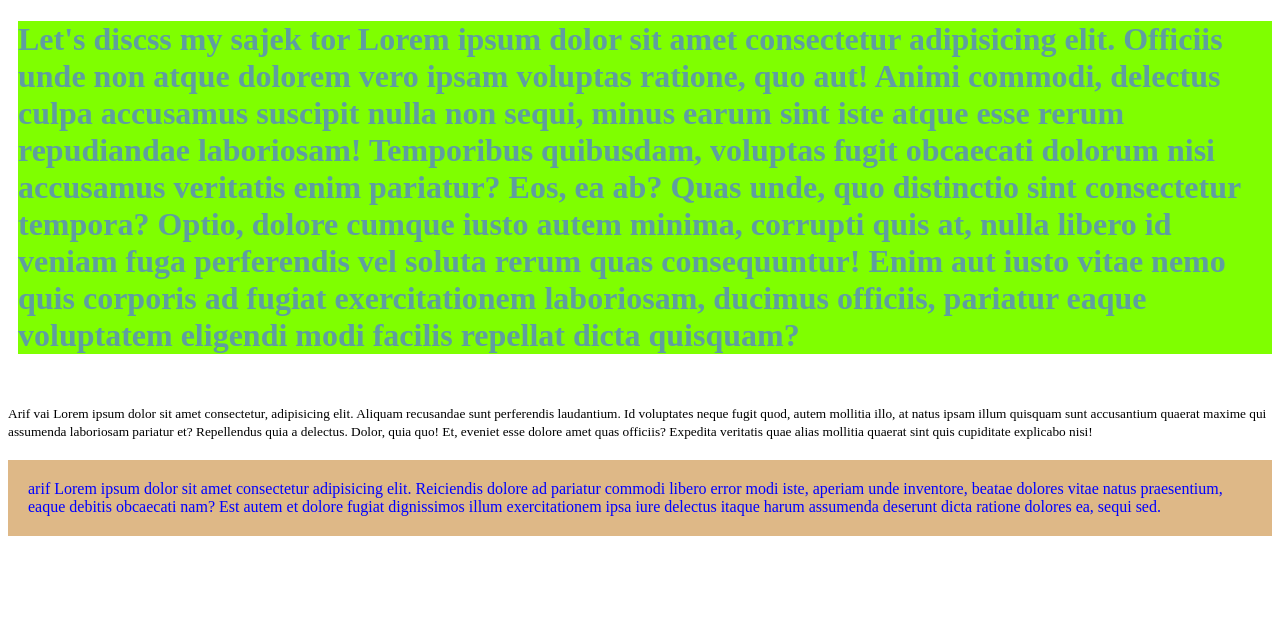
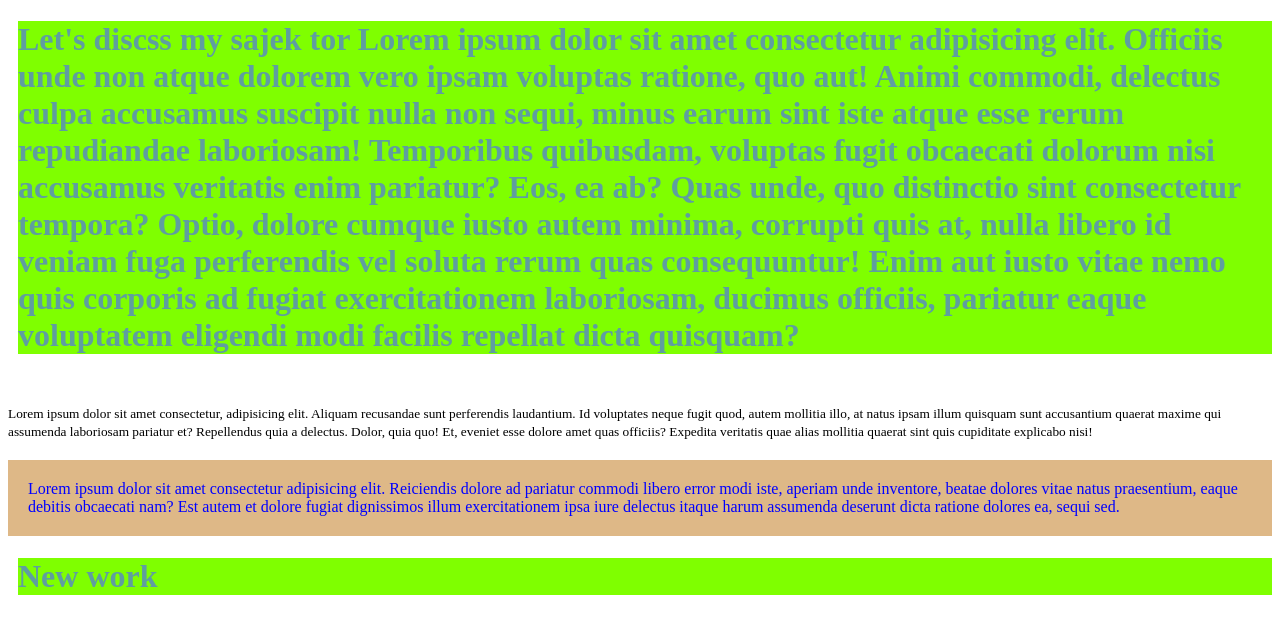
Before and after one commit to aariful-islam/MIleston-1, a plain HTML site: page index.html in a window 1280 px wide. Drawn offline with Linux system fonts and the light colour scheme.

Commit message:
added a header

```diff
--- a/index.html
+++ b/index.html
@@ -10,8 +10,8 @@
 </head>
 <body>
     <h1>Let's discss my sajek tor Lorem ipsum dolor sit amet consectetur adipisicing elit. Officiis unde non atque dolorem vero ipsam voluptas ratione, quo aut! Animi commodi, delectus culpa accusamus suscipit nulla non sequi, minus earum sint iste atque esse rerum repudiandae laboriosam! Temporibus quibusdam, voluptas fugit obcaecati dolorum nisi accusamus veritatis enim pariatur? Eos, ea ab? Quas unde, quo distinctio sint consectetur tempora? Optio, dolore cumque iusto autem minima, corrupti quis at, nulla libero id veniam fuga perferendis vel soluta rerum quas consequuntur! Enim aut iusto vitae nemo quis corporis ad fugiat exercitationem laboriosam, ducimus officiis, pariatur eaque voluptatem eligendi modi facilis repellat dicta quisquam?</h1>
-    <small>Arif vai Lorem ipsum dolor sit amet consectetur, adipisicing elit. Aliquam recusandae sunt perferendis laudantium. Id voluptates neque fugit quod, autem mollitia illo, at natus ipsam illum quisquam sunt accusantium quaerat maxime qui assumenda laboriosam pariatur et? Repellendus quia a delectus. Dolor, quia quo! Et, eveniet esse dolore amet quas officiis? Expedita veritatis quae alias mollitia quaerat sint quis cupiditate explicabo nisi! </small>
-    <p>arif Lorem ipsum dolor sit amet consectetur adipisicing elit. Reiciendis dolore ad pariatur commodi libero error modi iste, aperiam unde inventore, beatae dolores vitae natus praesentium, eaque debitis obcaecati nam? Est autem et dolore fugiat dignissimos illum exercitationem ipsa iure delectus itaque harum assumenda deserunt dicta ratione dolores ea, sequi sed.</p>
-
+    <small> Lorem ipsum dolor sit amet consectetur, adipisicing elit. Aliquam recusandae sunt perferendis laudantium. Id voluptates neque fugit quod, autem mollitia illo, at natus ipsam illum quisquam sunt accusantium quaerat maxime qui assumenda laboriosam pariatur et? Repellendus quia a delectus. Dolor, quia quo! Et, eveniet esse dolore amet quas officiis? Expedita veritatis quae alias mollitia quaerat sint quis cupiditate explicabo nisi! </small>
+    <p> Lorem ipsum dolor sit amet consectetur adipisicing elit. Reiciendis dolore ad pariatur commodi libero error modi iste, aperiam unde inventore, beatae dolores vitae natus praesentium, eaque debitis obcaecati nam? Est autem et dolore fugiat dignissimos illum exercitationem ipsa iure delectus itaque harum assumenda deserunt dicta ratione dolores ea, sequi sed.</p>
+<h1>New work</h1>
 </body>
 </html>
```
